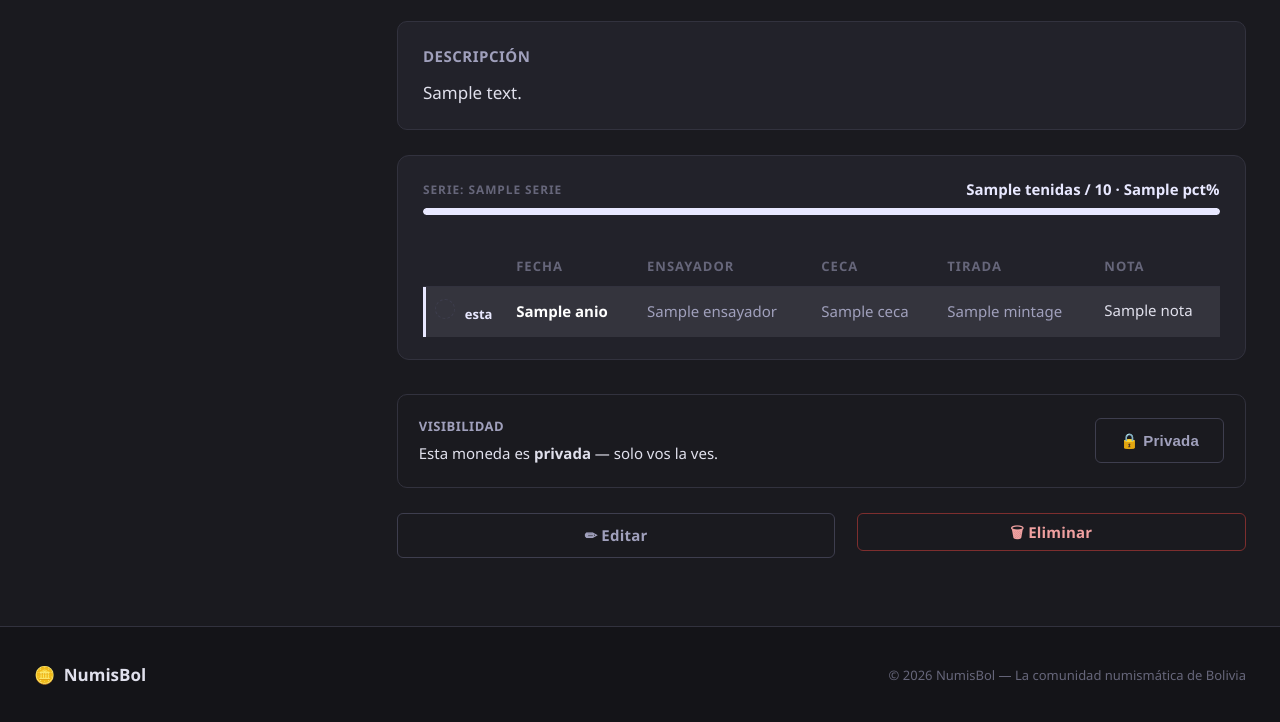
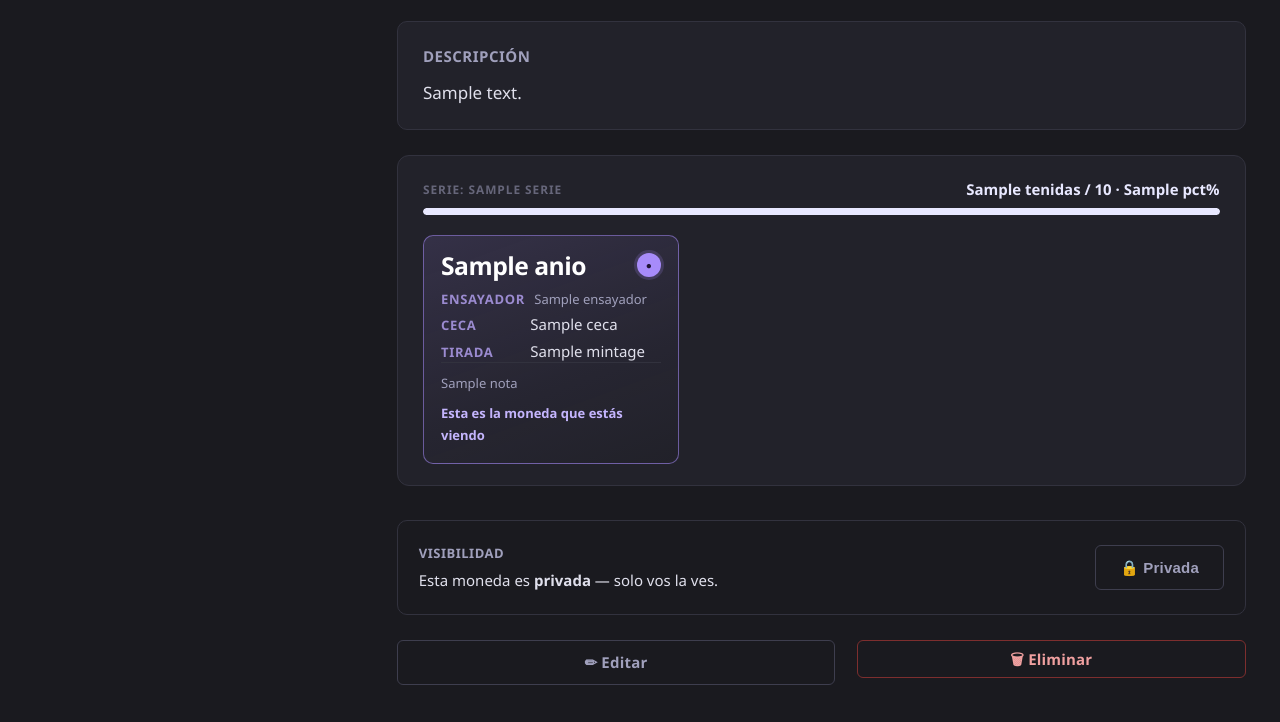
Before and after one commit to angelops1998/numisbol, a Python web app: template app/templates/coleccion/detalle.html in a window 1280 px wide. Shown: the part 923-1645 px from the top of the page. Before the commit the page ends 1608 px from the top, so only its background shows below. Run offline with Jinja, Linux system fonts and the light colour scheme; the template is opened without the code that fills it: most values are stand-ins (such as "Sample title", 1, 10 or a date in 2020); grey boxes marked "Sample" are stand-in pictures.

Commit message:
Series: las variantes pasan a grilla de fichas, con color
La tabla, por compacta que fuera, seguía siendo una tabla: todo gris
sobre gris y con el ensayador reventando el ancho de la fila.

Ahora cada variante es una ficha. El color marca estado con los tonos
que la app ya usa en otras pantallas: verde #4ADE80 lo que ya tengo
(borde, tilde y año), violeta #A78BFA la moneda que estoy mirando y las
etiquetas de campo, ámbar las notas cortas de rareza.

El ensayador se parte en código y nombre: "JM — Juan Palomo y Sierra;
Diego Miguel López" muestra "JM" en una pastilla y el nombre debajo, en
chico. Si no hay guión largo, o lo de adelante es muy largo para ser un
código, va el texto entero.

La descripción de la serie queda plegada en dos renglones con "Sobre
esta serie": hay series con un párrafo de diez renglones que empujaba
las variantes fuera de la pantalla. Es un desplegable propio y no un
<details>, que cerrado esconde todo y no dejaría ver el adelanto.

El parcial pasa a llamarse _serie_variantes.html, que es lo que es.

Co-Authored-By: Claude Opus 5 <noreply@anthropic.com>

```diff
--- a/app/static/css/coleccion.css
+++ b/app/static/css/coleccion.css
@@ -1776,89 +1809,176 @@
 }
 body.serie-panel-abierto { overflow: hidden; }
 
-/* ── Tabla de variantes ───────────────────────────────────── */
-.vtabla-wrap { overflow-x: auto; }
-.vtabla {
-    width: 100%;
-    border-collapse: collapse;
-    font-size: var(--font-sm);
-    margin-top: .9rem;
-}
-.vtabla th {
-    text-align: left;
-    padding: .5rem .7rem;
-    color: var(--text-dim);
+/* ── Fichas de variantes ──────────────────────────────────── */
+/* La paleta base del sitio es plata sobre carbón y en fichas chicas queda todo
+   gris sobre gris. Acá el color marca estado: verde lo que ya tengo, violeta
+   la moneda que estoy mirando, ámbar las notas de rareza. Son los mismos tonos
+   que la app ya usa en el panel de admin y en la ficha de moneda. */
+.vgrid {
+    display: grid;
+    grid-template-columns: repeat(auto-fill, minmax(235px, 1fr));
+    gap: .85rem;
+    align-items: stretch;          /* fichas parejas en cada fila */
+    margin-top: 1.2rem;
+}
+.vficha {
+    position: relative;
+    display: flex;
+    flex-direction: column;
+    background: var(--bg-2);
+    border: 1px solid var(--border);
+    border-radius: var(--radius-lg);
+    padding: .9rem 1rem 1rem;
+    transition: border-color var(--transition), transform var(--transition), background var(--transition);
+}
+.vficha:hover {
+    border-color: var(--border-light);
+    transform: translateY(-2px);
+}
+.vficha[hidden] { display: none; }
+
+/* Ya la tengo. */
+.vficha--tengo {
+    background: linear-gradient(160deg, rgba(74,222,128,.10), rgba(74,222,128,.03) 60%, transparent);
+    border-color: rgba(74,222,128,.45);
+}
+.vficha--tengo:hover { border-color: rgba(74,222,128,.7); }
+
+/* La moneda que estoy viendo (ficha de moneda). */
+.vficha--actual {
+    background: linear-gradient(160deg, rgba(167,139,250,.14), rgba(167,139,250,.04) 60%, transparent);
+    border-color: rgba(167,139,250,.55);
+}
+
+.vficha-top {
+    display: flex;
+    align-items: center;
+    gap: .6rem;
+    margin-bottom: .65rem;
+}
+.vficha-anio {
+    flex: 1;
+    font-size: 1.45rem;
+    font-weight: 700;
+    color: var(--text-primary);
+    letter-spacing: -.5px;
+    line-height: 1.1;
+}
+.vficha-anio a {
+    color: #4ADE80;
+    text-decoration: none;
+    border-bottom: 2px dotted rgba(74,222,128,.5);
+}
+.vficha-anio a:hover { color: #86EFAC; border-bottom-color: #86EFAC; }
+
+.vficha-marca {
+    display: inline-flex;
+    align-items: center;
+    justify-content: center;
+    flex: none;
+    width: 24px;
+    height: 24px;
+    border-radius: 50%;
+    font-size: .8rem;
+    font-weight: 700;
+}
+.vficha-marca--si {
+    background: #4ADE80;
+    color: #0B2518;
+    box-shadow: 0 0 0 3px rgba(74,222,128,.15);
+}
+.vficha-marca--actual {
+    background: #A78BFA;
+    color: #1E1333;
+    font-size: .6rem;
+    box-shadow: 0 0 0 3px rgba(167,139,250,.18);
+}
+.vficha-marca--no {
+    background: transparent;
+    border: 2px dashed var(--border-light);
+}
+
+.vficha-datos { display: flex; flex-direction: column; gap: .3rem; }
+.vficha-dato {
+    display: flex;
+    align-items: baseline;
+    gap: .55rem;
     font-size: var(--font-xs);
+    line-height: 1.45;
+}
+.vficha-label {
+    flex: 0 0 4.7rem;
+    color: #9B8BD0;
     font-weight: 700;
     text-transform: uppercase;
-    letter-spacing: .08em;
-    border-bottom: 1px solid var(--border);
-    background: var(--bg-card);
-}
-.vtabla td {
-    padding: .7rem .7rem;
-    border-bottom: 1px solid rgba(255,255,255,.045);
+    letter-spacing: .05em;
+}
+.vficha-valor {
+    flex: 1;
+    min-width: 0;
     color: var(--text-body);
-    vertical-align: top;
-}
-.vtabla tbody tr:last-child td { border-bottom: 0; }
-
-/* El encabezado queda pegado solo dentro del modal, que es el que scrollea: en
-   la ficha de una moneda la tabla va en el flujo normal y se metería bajo la
-   barra de navegación. El wrap pierde su overflow propio, porque si no se
-   vuelve él el contenedor de scroll y el encabezado se va para arriba. */
-.serie-panel-body .vtabla-wrap { overflow: visible; }
-.serie-panel-body .vtabla th {
-    position: sticky;
-    top: 0;
-    z-index: 1;
-}
-.vtabla tbody tr { transition: background var(--transition); }
-.vtabla tbody tr:hover { background: rgba(255,255,255,.035); }
-.vtabla tr[hidden] { display: none; }
-
-/* Las que ya tengo se marcan con un filo verde, no con un bloque de color:
-   son muchas filas seguidas y el fondo pintado ensucia la lectura. */
-.vtabla tr.v-tenida td:first-child { box-shadow: inset 3px 0 0 var(--success-text); }
-.vtabla tr.v-tenida { background: rgba(125,212,168,.045); }
-.vtabla tr.v-actual { background: rgba(232,232,255,.09); }
-.vtabla tr.v-actual td:first-child { box-shadow: inset 3px 0 0 var(--accent); }
-
-.vtabla .v-tengo  { white-space: nowrap; width: 1%; }
-.vtabla .v-anio   { font-weight: 700; color: var(--text-primary); white-space: nowrap; }
-.vtabla .v-ceca,
-.vtabla .v-tirada { white-space: nowrap; color: var(--text-muted); }
-.vtabla .v-ensayador { color: var(--text-muted); }
-.vtabla .v-nota   { line-height: 1.5; }
-
-.v-marca {
-    display: inline-flex;
-    align-items: center;
-    justify-content: center;
-    flex: none;            /* en el celular la celda es flex y si no se deforma */
-    align-self: flex-start;
-    width: 20px;
-    height: 20px;
-    border-radius: 50%;
-    font-size: .72rem;
-    font-weight: 700;
-}
-.v-marca--si {
-    background: var(--success-text);
-    color: #11261C;
-}
-.v-marca--no {
-    background: transparent;
-    border: 1.5px dashed var(--border-light);
-}
-.v-esta {
+    font-size: var(--font-sm);
+    display: flex;
+    flex-wrap: wrap;
+    align-items: baseline;
+    gap: .35rem;
+}
+.vficha-cod {
+    font-family: ui-monospace, 'SF Mono', Menlo, Consolas, monospace;
     font-size: var(--font-xs);
-    color: var(--accent);
-    font-weight: 700;
-    margin-left: .35rem;
-}
-.vtabla a { color: var(--text-primary); text-decoration: underline dotted; }
-.vtabla a:hover { text-decoration-style: solid; }
+    font-weight: 700;
+    color: #C4B5FD;
+    background: rgba(167,139,250,.14);
+    border: 1px solid rgba(167,139,250,.3);
+    border-radius: 5px;
+    padding: .05rem .4rem;
+    letter-spacing: .02em;
+}
+.vficha-ens {
+    color: var(--text-muted);
+    font-size: var(--font-xs);
+    line-height: 1.4;
+}
+
+.vficha-nota {
+    margin: .7rem 0 0;
+    margin-top: auto;              /* la nota se apoya abajo de la ficha */
+    padding-top: .6rem;
+    border-top: 1px solid var(--border);
+    font-size: var(--font-xs);
+    line-height: 1.5;
+    color: var(--text-muted);
+}
+.vficha-nota--rara {
+    color: #FBBF24;
+    font-weight: 600;
+    font-size: var(--font-sm);
+}
+.vficha-esta {
+    margin: .6rem 0 0;
+    font-size: var(--font-xs);
+    font-weight: 700;
+    color: #C4B5FD;
+}
+
+/* El verde apagado del resto de la página se alinea con el de las fichas. */
+.serie-estado--completa {
+    background: rgba(74,222,128,.14);
+    color: #4ADE80;
+    border-color: rgba(74,222,128,.4);
+}
+.serie-tarjeta--completa { border-left-color: #4ADE80; }
+.serie-tarjeta--completa:hover { border-left-color: #86EFAC; }
+.serie-barra--completa span { background: #4ADE80; }
+.serie-panel-barra--completa span { background: #4ADE80; }
+.serie-panel--completa .serie-panel-head {
+    background: linear-gradient(180deg, rgba(74,222,128,.12), transparent);
+}
+.serie-panel--completa .serie-panel-chip {
+    color: #4ADE80;
+    border-color: rgba(74,222,128,.4);
+    background: rgba(74,222,128,.12);
+}
 
 /* ── Vacíos ───────────────────────────────────────────────── */
 .series-vacio {
--- a/app/templates/coleccion/_serie_tabla.html
+++ /dev/null
@@ -1,58 +0,0 @@
-{# Tabla de variantes de una serie.
-   Espera: serie, tengo (dict variante_id → coin_id), current_id (opcional)
-   Estilos en coleccion.css (sección "Tabla de variantes").
-
-   Las columnas que están vacías en TODAS las variantes no se dibujan: hay
-   series sin ensayador o sin tirada y una columna entera de "—" es ruido. #}
-{% set col = namespace(ensayador=false, ceca=false, mintage=false, nota=false) %}
-{% for v in serie.variantes %}
-    {% if v.ensayador %}{% set col.ensayador = true %}{% endif %}
-    {% if v.ceca      %}{% set col.ceca      = true %}{% endif %}
-    {% if v.mintage   %}{% set col.mintage   = true %}{% endif %}
-    {% if v.nota      %}{% set col.nota      = true %}{% endif %}
-{% endfor %}
-<div class="vtabla-wrap">
-    <table class="vtabla">
-        <thead>
-            <tr>
-                <th class="v-tengo"><span class="visually-hidden">¿La tengo?</span></th>
-                <th>Fecha</th>
-                {% if col.ensayador %}<th>Ensayador</th>{% endif %}
-                {% if col.ceca      %}<th>Ceca</th>{% endif %}
-                {% if col.mintage   %}<th>Tirada</th>{% endif %}
-                {% if col.nota      %}<th>Nota</th>{% endif %}
-            </tr>
-        </thead>
-        <tbody>
-            {% for v in serie.variantes %}
-            {% set la_tengo = v.id in tengo %}
-            {% set es_esta = current_id is defined and current_id == v.id %}
-            {# La tirada queda fuera del buscador a propósito: "1.200.000" se parte
-               en 1/200/000 y esos números sueltos ensucian las búsquedas. #}
-            <tr data-vsearch="{{ v.anio or '' }} {{ v.ensayador or '' }} {{ v.ceca or '' }} {{ v.nota or '' }}"
-                data-tengo="{{ 1 if la_tengo else 0 }}"
-                class="{% if es_esta %}v-actual{% elif la_tengo %}v-tenida{% endif %}">
-                <td class="v-tengo" data-label="Tengo">
-                    {% if la_tengo %}
-                    <span class="v-marca v-marca--si" title="La tengo">✓</span>
-                    {% else %}
-                    <span class="v-marca v-marca--no" title="Me falta"></span>
-                    {% endif %}
-                    {% if es_esta %}<span class="v-esta">esta</span>{% endif %}
-                </td>
-                <td class="v-anio" data-label="Fecha">
-                    {% if la_tengo and not es_esta %}
-                    <a href="/coleccion/{{ tengo[v.id] }}">{{ v.anio or '—' }}</a>
-                    {% else %}
-                    {{ v.anio or '—' }}
-                    {% endif %}
-                </td>
-                {% if col.ensayador %}<td class="v-ensayador" data-label="Ensayador">{{ v.ensayador or '—' }}</td>{% endif %}
-                {% if col.ceca      %}<td class="v-ceca"      data-label="Ceca">{{ v.ceca or '—' }}</td>{% endif %}
-                {% if col.mintage   %}<td class="v-tirada"    data-label="Tirada">{{ v.mintage or '—' }}</td>{% endif %}
-                {% if col.nota      %}<td class="v-nota"      data-label="Nota">{{ v.nota or '—' }}</td>{% endif %}
-            </tr>
-            {% endfor %}
-        </tbody>
-    </table>
-</div>
--- /dev/null
+++ b/app/templates/coleccion/_serie_variantes.html
@@ -0,0 +1,87 @@
+{# Variantes de una serie, en grilla de fichas.
+   Espera: serie, tengo (dict variante_id → coin_id), current_id (opcional)
+   Estilos en coleccion.css (sección "Fichas de variantes").
+
+   Los campos vacíos en TODAS las variantes no se dibujan: hay series sin
+   ensayador o sin tirada y un renglón entero de "—" es ruido. Los que tienen
+   dato en alguna sí se dibujan en todas, para que las fichas queden parejas. #}
+{% set col = namespace(ensayador=false, ceca=false, mintage=false) %}
+{% for v in serie.variantes %}
+    {% if v.ensayador %}{% set col.ensayador = true %}{% endif %}
+    {% if v.ceca      %}{% set col.ceca      = true %}{% endif %}
+    {% if v.mintage   %}{% set col.mintage   = true %}{% endif %}
+{% endfor %}
+
+<div class="vgrid">
+    {% for v in serie.variantes %}
+    {% set la_tengo = v.id in tengo %}
+    {% set es_esta = current_id is defined and current_id == v.id %}
+
+    {# "JM — Juan Palomo y Sierra; Diego Miguel López" → chip "JM" + nombre aparte.
+       Si no hay guión largo, o lo de adelante es demasiado largo para ser un
+       código, se muestra el texto entero y listo. #}
+    {% set partes = v.ensayador.split('—', 1) if v.ensayador and '—' in v.ensayador else none %}
+    {% set ens_codigo = partes[0].strip() if partes and partes[0].strip()|length <= 8 else '' %}
+    {% set ens_texto  = partes[1].strip() if ens_codigo else (v.ensayador or '') %}
+
+    {# Las notas cortas del tipo "Muy rara" se destacan; las largas, que son
+       descripciones de la pieza, van en texto normal para no gritar. #}
+    {% set nota_corta = v.nota and v.nota|length <= 26 %}
+    {% set es_rara = nota_corta and ('rar' in v.nota|lower or 'escas' in v.nota|lower) %}
+
+    {# La tirada queda fuera del buscador a propósito: "1.200.000" se parte
+       en 1/200/000 y esos números sueltos ensucian las búsquedas. #}
+    <article class="vficha{% if es_esta %} vficha--actual{% elif la_tengo %} vficha--tengo{% endif %}"
+             data-vsearch="{{ v.anio or '' }} {{ v.ensayador or '' }} {{ v.ceca or '' }} {{ v.nota or '' }}"
+             data-tengo="{{ 1 if la_tengo else 0 }}">
+
+        <div class="vficha-top">
+            <span class="vficha-anio">
+                {% if la_tengo and not es_esta %}
+                <a href="/coleccion/{{ tengo[v.id] }}">{{ v.anio or '—' }}</a>
+                {% else %}
+                {{ v.anio or '—' }}
+                {% endif %}
+            </span>
+            {% if es_esta %}
+            <span class="vficha-marca vficha-marca--actual" title="Esta moneda">●</span>
+            {% elif la_tengo %}
+            <span class="vficha-marca vficha-marca--si" title="La tengo">✓</span>
+            {% else %}
+            <span class="vficha-marca vficha-marca--no" title="Me falta"></span>
+            {% endif %}
+        </div>
+
+        <div class="vficha-datos">
+            {% if col.ensayador %}
+            <div class="vficha-dato">
+                <span class="vficha-label">Ensayador</span>
+                <span class="vficha-valor">
+                    {% if ens_codigo %}<b class="vficha-cod">{{ ens_codigo }}</b>{% endif %}
+                    {% if ens_texto %}<span class="vficha-ens">{{ ens_texto }}</span>
+                    {% elif not ens_codigo %}—{% endif %}
+                </span>
+            </div>
+            {% endif %}
+            {% if col.ceca %}
+            <div class="vficha-dato">
+                <span class="vficha-label">Ceca</span>
+                <span class="vficha-valor">{{ v.ceca or '—' }}</span>
+            </div>
+            {% endif %}
+            {% if col.mintage %}
+            <div class="vficha-dato">
+                <span class="vficha-label">Tirada</span>
+                <span class="vficha-valor">{{ v.mintage or '—' }}</span>
+            </div>
+            {% endif %}
+        </div>
+
+        {% if v.nota %}
+        <p class="vficha-nota{% if es_rara %} vficha-nota--rara{% endif %}">{{ v.nota }}</p>
+        {% endif %}
+
+        {% if es_esta %}<p class="vficha-esta">Esta es la moneda que estás viendo</p>{% endif %}
+    </article>
+    {% endfor %}
+</div>
--- a/app/templates/coleccion/detalle.html
+++ b/app/templates/coleccion/detalle.html
@@ -141,7 +141,7 @@
                         <div style="height:100%;width:{{ serie_info.pct }}%;border-radius:6px;background:{% if serie_info.pct == 100 %}#4ade80{% else %}var(--accent){% endif %}"></div>
                     </div>
                     {% with serie = serie_info.serie, tengo = serie_info.tengo, current_id = coin.variante_id %}
-                    {% include "coleccion/_serie_tabla.html" %}
+                    {% include "coleccion/_serie_variantes.html" %}
                     {% endwith %}
                 </div>
                 {% endif %}
```
Also changed, not shown: other parts of app/static/css/coleccion.css (+42 -47 lines), app/templates/coleccion/series.html (+21 -4 lines).
